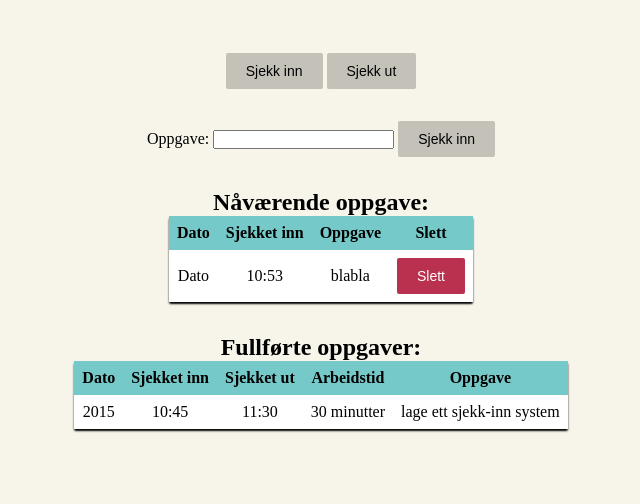
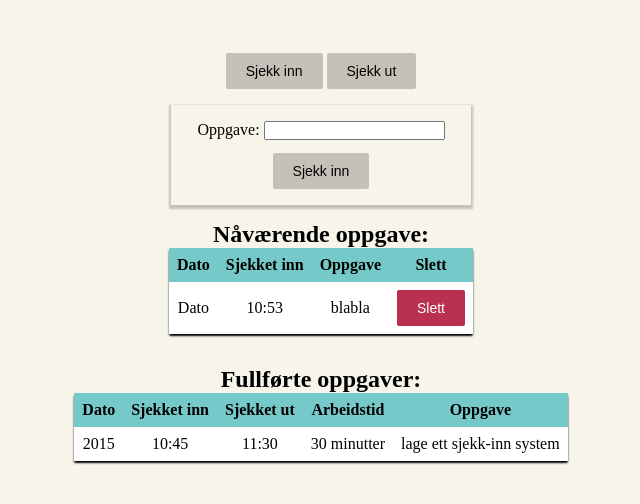
Before and after one commit to simonvea/check_in_system, a plain HTML site: page index.html in a window 1280 px wide. Both pictures are taken after a click on the button "Sjekk inn". Shown: the part 80-584 px from the top of the page, without its empty margins (319-959 px from the left). Drawn offline with Linux system fonts and the light colour scheme.

Commit message:
added transition effect to checkin area

```diff
--- a/index.html
+++ b/index.html
@@ -11,12 +11,12 @@
         </header>
         <main>
             <section class="controls">
-                <button class="button" id="show-check-in">Sjekk inn</button>
+                <button class="button" id="toggle-check-in">Sjekk inn</button>
                 <button class="button" id="check-out">Sjekk ut</button>
             </section>
             <section class="check-in">
                 <form>
-                    <label> Oppgave:
+                    <label>Oppgave:
                         <input type=text name="task">
                     </label>
                     <button type="sumbit" id="check-in" class="submit" class="button">Sjekk inn</button>
@@ -80,6 +80,6 @@
     <!-- <script src="https://www.gstatic.com/firebasejs/6.0.2/firebase-app.js"></script>
     <script src="https://www.gstatic.com/firebasejs/6.0.2/firebase-firestore.js"></script>
     <script src="firebaseConfig.js"></script>
-    <script src="table.js"></script>
-    <script src="main.js"></script> -->
+    <script src="table.js"></script> -->
+    <script src="main.js"></script>
 </html>
--- a/main.js
+++ b/main.js
@@ -1,5 +1,5 @@
 
-const showCheckIn = document.getElementById("show-check-in");
+const showCheckIn = document.getElementById("toggle-check-in");
 const checkOutButton = document.getElementById("check-out");
 const checkInButton = document.getElementById("check-in");
 
@@ -69,7 +69,16 @@ function calculateWorkTime (start, end) {
     return returnString;
 };
 
+function toggleActiveCheckIn() {
+    const checkInSection = document.querySelector(".check-in");
+    if(checkInSection.classList.contains("active")) {
+        checkInSection.classList.remove("active");
+    } else {
+        checkInSection.classList.add("active");
+    }
+}
+
 //eventlisteners for buttons
-showCheckIn.addEventListener("click", );
+showCheckIn.addEventListener("click", toggleActiveCheckIn);
 checkInButton.addEventListener("click", checkIn);
 checkOutButton.addEventListener("click", checkOut);
--- a/stil.css
+++ b/stil.css
@@ -53,6 +53,31 @@ section {
     padding: 2vh;
 }
 
+.check-in.active {
+    opacity: 1;
+    transform: translateY(0);
+    z-index: 1;
+}
+
+.check-in {
+    box-shadow: 0 2px 2px 2px var(--primary-color-dark);
+    width: 300px;
+    height: 100px;
+    margin: auto;
+    transition: all 0.5s ease-out;
+    transform: translateY(-100%);
+    opacity: 0;
+    z-index: -1000;
+}
+
+form {
+    height: 100%;
+    display: flex;
+    flex-direction: column;
+    justify-content: space-between;
+    align-items: center;
+}
+
 /*
 =========================
 ======= Table ===========
@@ -105,7 +130,7 @@ button {
     display: inline-block;
     font-size: 14px;
     border-radius: 2px;
-    transition-duration: 0.4s;
+    /* transition-duration: 0.4s; */
 }
 
 button:hover {
@@ -116,7 +141,7 @@ button:hover {
 }
 
 button:active {
-    box-shadow: 1px 1px inset;
+    box-shadow: 2px 2px 2px 2px inset var(--secondary-color-dark);
 }
 
 .delete {
```
